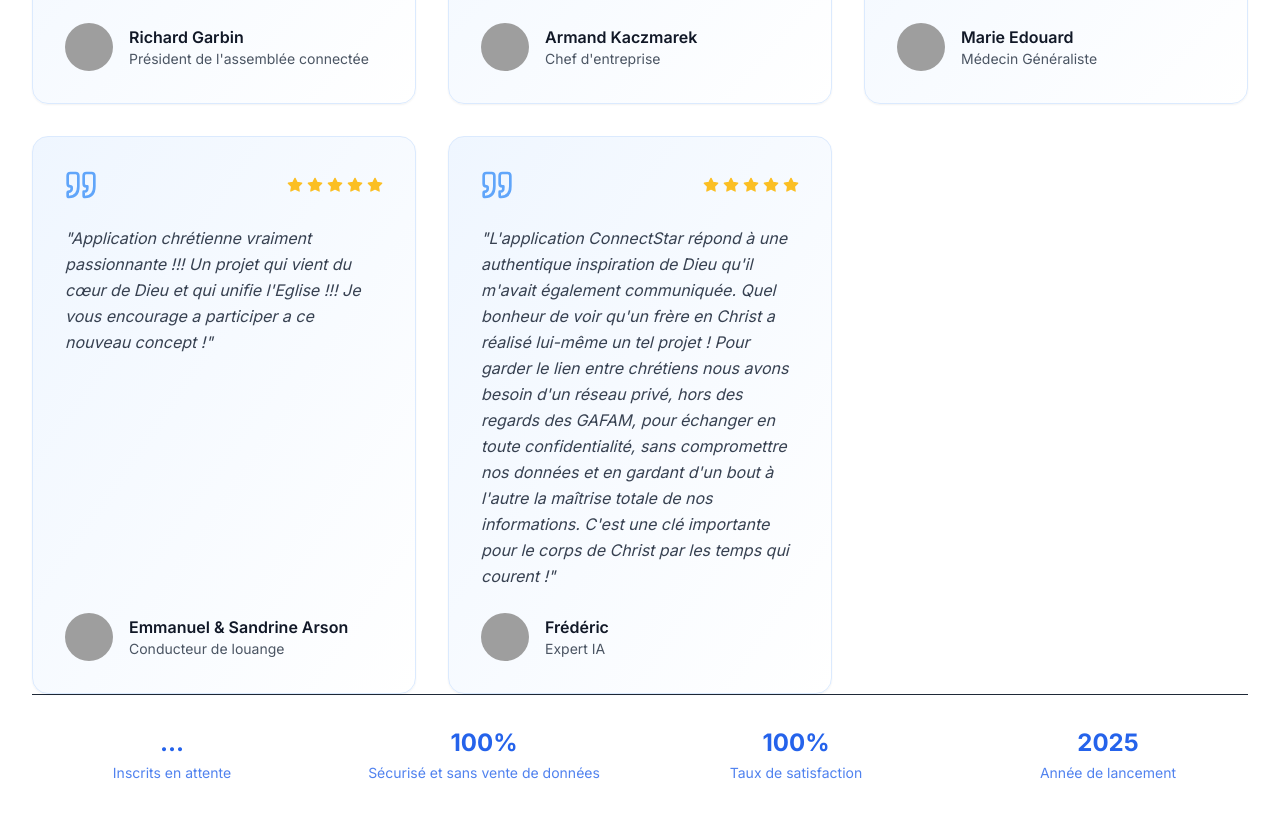
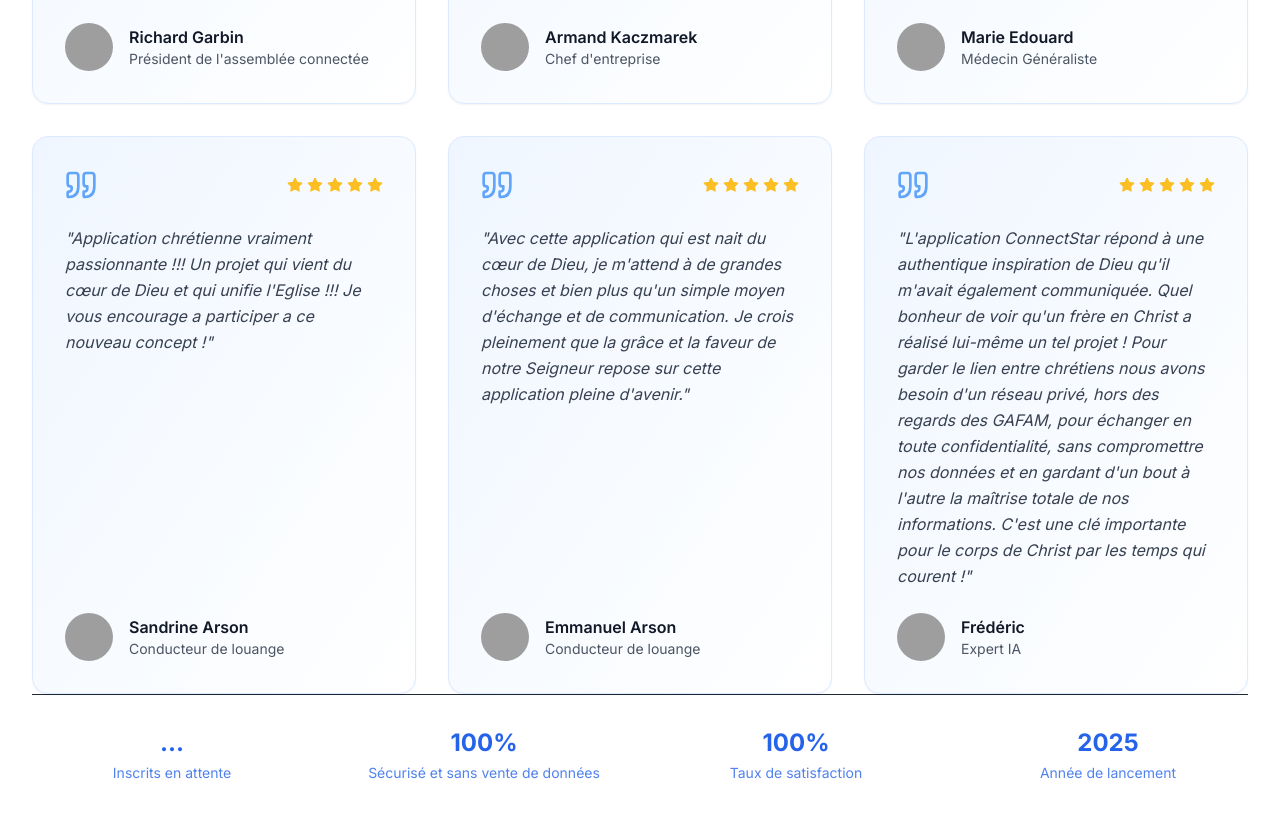
Before and after one commit to GMEntreprise/ConnectStar-LandingPage, a React (Vite) app: page / in a window 1280 px wide. Shown: the part 5020-5838 px from the top of the page. Built offline with nearby package versions, Linux system fonts and the light colour scheme; no server answers; grey boxes are pictures that could not be loaded.

Commit message:
✨ feat(testimonials): add emmanuel arson testimonial
- add emmanuel arson testimonial to testimonials section
- update sandrine arson testimonial to remove emmanuel's name

```diff
--- a/src/components/Testimonials.tsx
+++ b/src/components/Testimonials.tsx
@@ -30,10 +30,17 @@ ConnectStar s'avère prometteuse pour élargir le réseau sur la toile entre chr
       color: "3b82f6",
     },
     {
-      name: "Emmanuel & Sandrine  Arson",
+      name: "Sandrine  Arson",
       role: "Conducteur de louange",
       content: `Application chrétienne vraiment passionnante !!!
 Un projet qui vient du cœur de Dieu et qui unifie l'Eglise !!! Je vous encourage a participer a ce nouveau concept !`,
+      rating: 5,
+      color: "3b82f6",
+    },
+    {
+      name: "Emmanuel Arson",
+      role: "Conducteur de louange",
+      content: `Avec cette application qui est nait du cœur de Dieu, je m'attend à de grandes choses et bien plus qu'un simple moyen d'échange et de communication. Je crois pleinement que la grâce et la faveur de notre Seigneur repose sur cette application pleine d'avenir.`,
       rating: 5,
       color: "3b82f6",
     },
```
